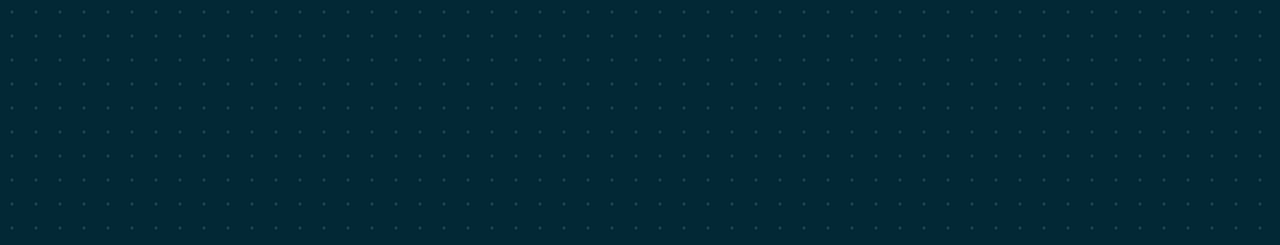
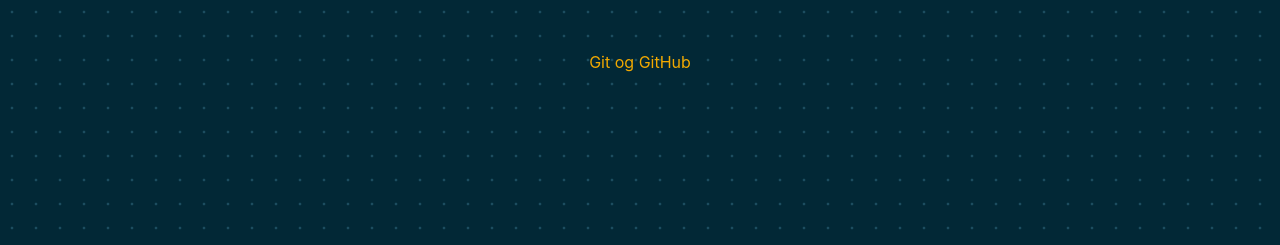
Before and after one commit to uit-econ/uit-econ.github.io, a Jekyll site: the page built from ressurser/Nyttige-tutorials.md, in a window 1280 px wide. Shown: the top 245 px of the page. Built offline with Jekyll 4.4.1, drawn with Linux system fonts in a browser that asks for light colours; nearby versions of some CDN libraries; our own code applies the rules of GitHub Pages for plain Markdown files; library files that are not in the unit come from our copies.

Commit message:
Update Nyttige-tutorials.md

```diff
--- a/ressurser/Nyttige-tutorials.md
+++ b/ressurser/Nyttige-tutorials.md
@@ -1 +1,2 @@
 {% include ressurser-css.html %}
+[Git og GitHub](https://universitetetitromso-my.sharepoint.com/personal/pas005_uit_no/Documents/Chatfiler%20for%20Microsoft%20Teams/Kurs%20i%20Git%20&%20Github.mp4)
```
